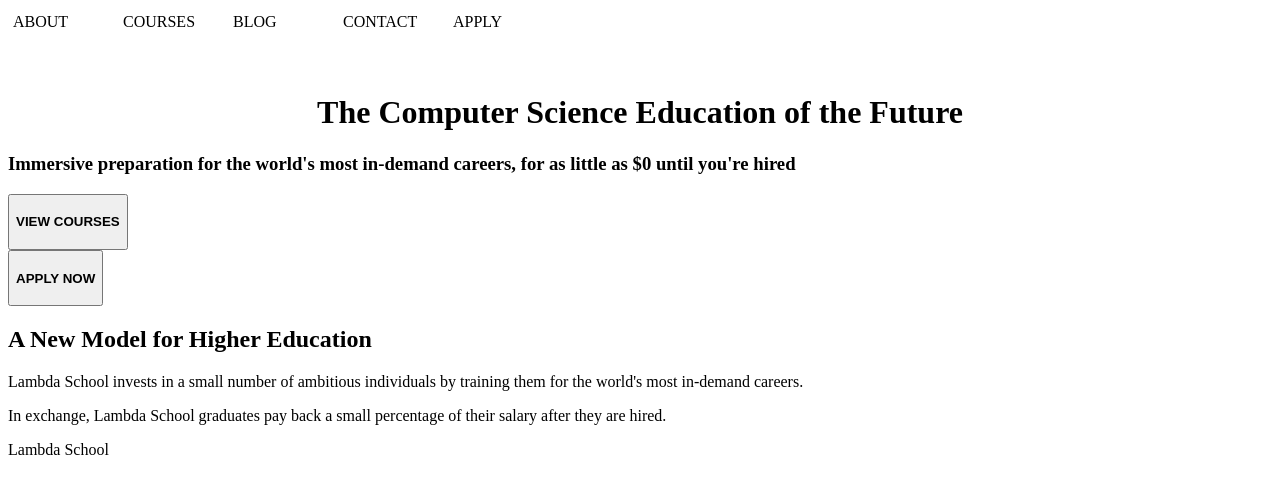
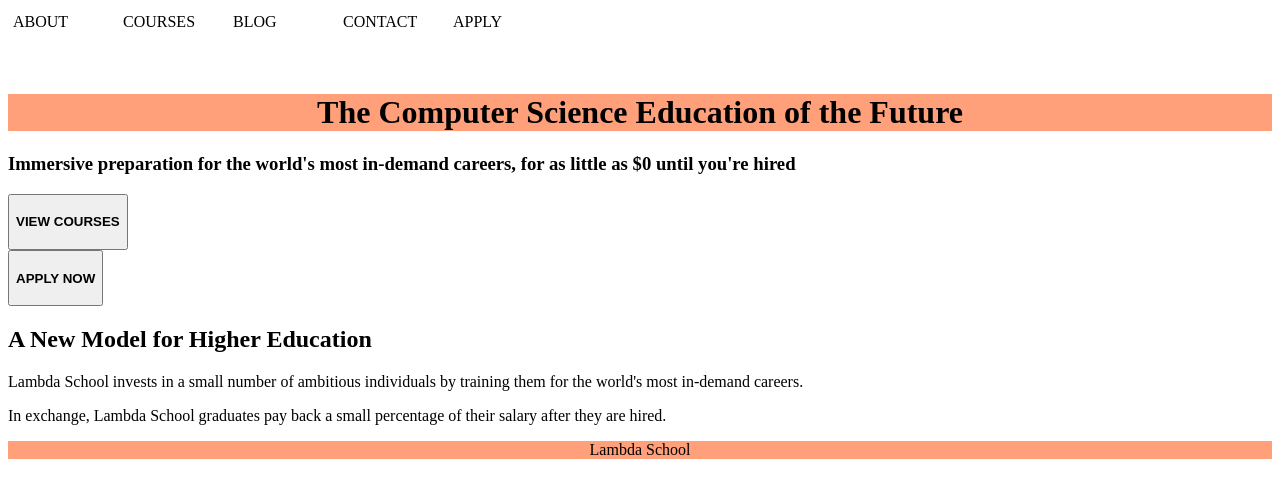
Before and after one commit to CodingSchoolWebsiteTemplate/codingschoolwebsitetemplate.github.io, a plain HTML site: page index.html in a window 1280 px wide. Drawn offline with Linux system fonts and the light colour scheme.

Commit message:
files commit 23AUG

```diff
--- a/index.html
+++ b/index.html
@@ -65,7 +65,7 @@
       </div> <!-- End of Second Container -->
 
       <!-- Footer -->
-      <div class="footer">
+      <div class="header">
         <p>Lambda School</p>
       </div>  <!-- End of Footer -->
 
--- a/styles.css
+++ b/styles.css
@@ -41,6 +41,7 @@ li {
   /* background-color: red;
   justify-content: center; */
   text-align: center;
+  background-color: lightsalmon;
 }
 p h1 h2 h3 h4 h5 h6 {
   text-align: center;
```
